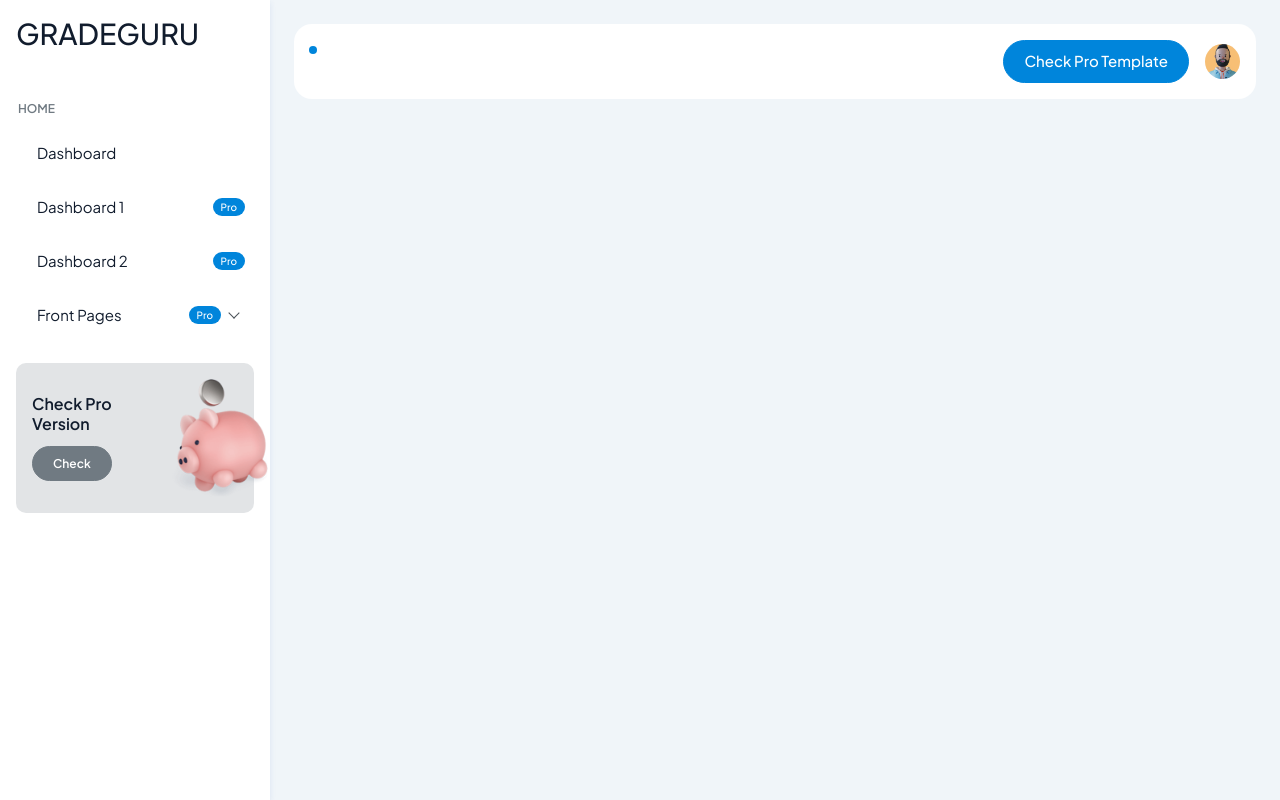
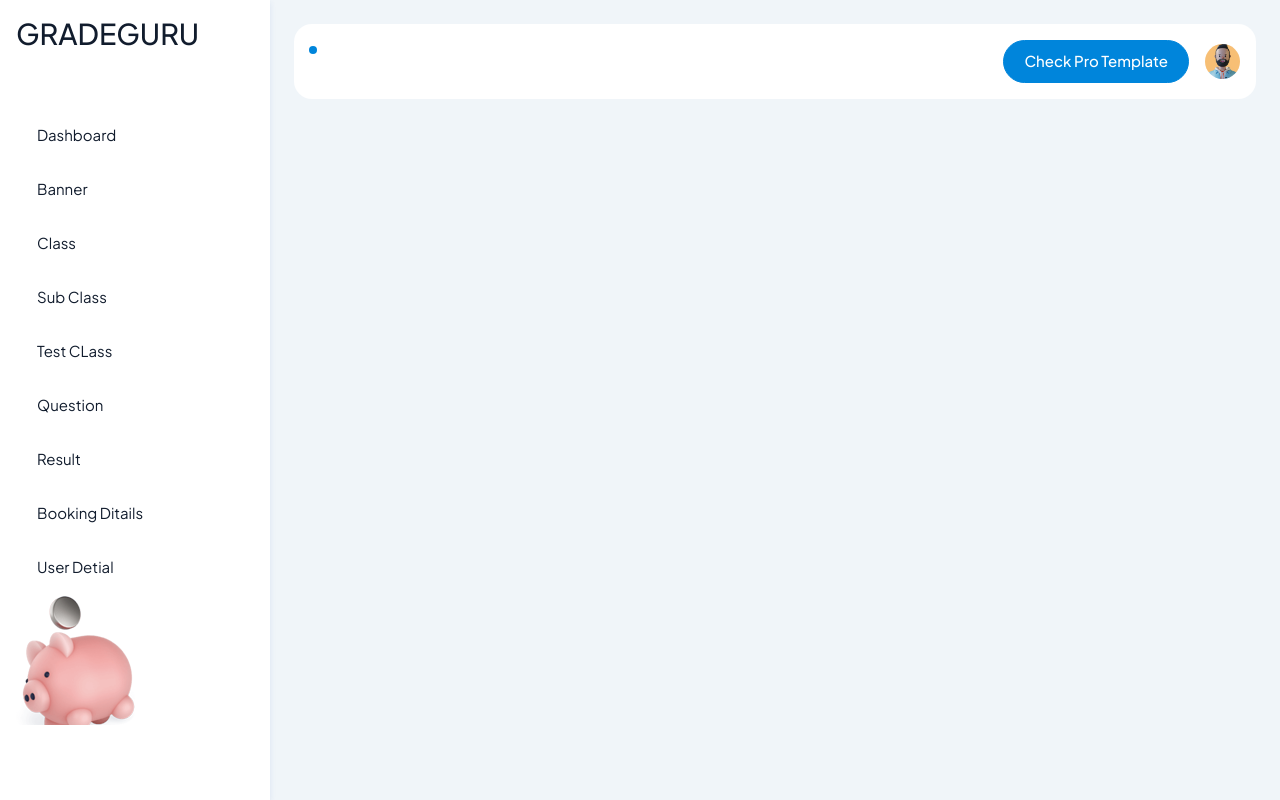
Before and after one commit to kesha2302/GradeGuru, a Laravel app: template resources/views/AdminPanel/Layouts/header.blade.php in a window 1280 px wide. Run offline with Laravel 12, Linux system fonts and the light colour scheme; the template is opened without the code that fills it, so the values that code supplies are empty.

Commit message:
side bar change in admin

```diff
--- a/resources/views/AdminPanel/Layouts/header.blade.php
+++ b/resources/views/AdminPanel/Layouts/header.blade.php
@@ -4,7 +4,7 @@
 <head>
   <meta charset="utf-8">
   <meta name="viewport" content="width=device-width, initial-scale=1">
-  <title>Spike Free Bootstrap Admin Template by WrapPixel</title>
+  <title>GradeGuru</title>
   <link rel="shortcut icon" type="image/png" href="{{ asset('AdminPanel/assets/images/logos/favicon.png')}}" />
   <link rel="stylesheet" href="{{ asset('AdminPanel/assets/css/styles.min.css')}}" />
 </head>
@@ -32,10 +32,10 @@
           <ul id="sidebarnav">
             <li class="nav-small-cap">
               <iconify-icon icon="solar:menu-dots-linear" class="nav-small-cap-icon fs-4"></iconify-icon>
-              <span class="hide-menu">Home</span>
+              {{-- <span class="hide-menu">Home</span> --}}
             </li>
             <li class="sidebar-item">
-              <a class="sidebar-link primary-hover-bg" href="./index.html" aria-expanded="false">
+              <a class="sidebar-link primary-hover-bg" href="" aria-expanded="false">
                 <iconify-icon icon="solar:atom-line-duotone"></iconify-icon>
                 <span class="hide-menu">Dashboard</span>
               </a>
@@ -45,39 +45,123 @@
             <!-- ---------------------------------- -->
             <li class="sidebar-item">
               <a class="sidebar-link primary-hover-bg justify-content-between" target="_blank"
-                href="https://bootstrapdemos.wrappixel.com/spike/dist/main/index.html" aria-expanded="false">
+                href="" aria-expanded="false">
                 <div class="d-flex align-items-center gap-6">
                   <span class="d-flex">
                     <iconify-icon icon="solar:screencast-2-line-duotone" class=""></iconify-icon>
                   </span>
-                  <span class="hide-menu">Dashboard 1</span>
+                  <span class="hide-menu">Banner</span>
                 </div>
-                <span class="hide-menu badge text-bg-primary fs-1 py-1 px-2 rounded-pill">Pro</span>
+                <span class="hide-menu badge text-bg-primary fs-1 py-1 px-2 rounded-pill"></span>
               </a>
             </li>
             <li class="sidebar-item">
               <a class="sidebar-link primary-hover-bg justify-content-between" target="_blank"
-                href="https://bootstrapdemos.wrappixel.com/spike/dist/main/index2.html" aria-expanded="false">
+                href="" aria-expanded="false">
                 <div class="d-flex align-items-center gap-6">
                   <span class="d-flex">
                     <iconify-icon icon="solar:chart-line-duotone" class=""></iconify-icon>
                   </span>
-                  <span class="hide-menu">Dashboard 2</span>
+                  <span class="hide-menu">Class</span>
                 </div>
-                <span class="hide-menu badge text-bg-primary fs-1 py-1 px-2 rounded-pill">Pro</span>
+                <span class="hide-menu badge text-bg-primary fs-1 py-1 px-2 rounded-pill"></span>
               </a>
             </li>
+
+              <li class="sidebar-item">
+              <a class="sidebar-link primary-hover-bg justify-content-between" target="_blank"
+                href="" aria-expanded="false">
+                <div class="d-flex align-items-center gap-6">
+                  <span class="d-flex">
+                    <iconify-icon icon="solar:chart-line-duotone" class=""></iconify-icon>
+                  </span>
+                  <span class="hide-menu">Sub Class</span>
+                </div>
+                <span class="hide-menu badge text-bg-primary fs-1 py-1 px-2 rounded-pill"></span>
+              </a>
+            </li>
+
+
+              <li class="sidebar-item">
+              <a class="sidebar-link primary-hover-bg justify-content-between" target="_blank"
+                href="" aria-expanded="false">
+                <div class="d-flex align-items-center gap-6">
+                  <span class="d-flex">
+                    <iconify-icon icon="solar:chart-line-duotone" class=""></iconify-icon>
+                  </span>
+                  <span class="hide-menu">Test CLass</span>
+                </div>
+                <span class="hide-menu badge text-bg-primary fs-1 py-1 px-2 rounded-pill"></span>
+              </a>
+            </li>
+
+              <li class="sidebar-item">
+              <a class="sidebar-link primary-hover-bg justify-content-between" target="_blank"
+                href="" aria-expanded="false">
+                <div class="d-flex align-items-center gap-6">
+                  <span class="d-flex">
+                    <iconify-icon icon="solar:chart-line-duotone" class=""></iconify-icon>
+                  </span>
+                  <span class="hide-menu">Question</span>
+                </div>
+                <span class="hide-menu badge text-bg-primary fs-1 py-1 px-2 rounded-pill"></span>
+              </a>
+            </li>
+
+              <li class="sidebar-item">
+              <a class="sidebar-link primary-hover-bg justify-content-between" target="_blank"
+                href="" aria-expanded="false">
+                <div class="d-flex align-items-center gap-6">
+                  <span class="d-flex">
+                    <iconify-icon icon="solar:chart-line-duotone" class=""></iconify-icon>
+                  </span>
+                  <span class="hide-menu">Result</span>
+                </div>
+                <span class="hide-menu badge text-bg-primary fs-1 py-1 px-2 rounded-pill"></span>
+              </a>
+            </li>
+
+              <li class="sidebar-item">
+              <a class="sidebar-link primary-hover-bg justify-content-between" target="_blank"
+                href="" aria-expanded="false">
+                <div class="d-flex align-items-center gap-6">
+                  <span class="d-flex">
+                    <iconify-icon icon="solar:chart-line-duotone" class=""></iconify-icon>
+                  </span>
+                  <span class="hide-menu">Booking Ditails</span>
+                </div>
+                <span class="hide-menu badge text-bg-primary fs-1 py-1 px-2 rounded-pill"></span>
+              </a>
+            </li>
+
+              <li class="sidebar-item">
+              <a class="sidebar-link primary-hover-bg justify-content-between" target="_blank"
+                href="com/spike/dist/main/index2.html" aria-expanded="false">
+                <div class="d-flex align-items-center gap-6">
+                  <span class="d-flex">
+                    <iconify-icon icon="solar:chart-line-duotone" class=""></iconify-icon>
+                  </span>
+                  <span class="hide-menu">User Detial</span>
+                </div>
+                <span class="hide-menu badge text-bg-primary fs-1 py-1 px-2 rounded-pill"></span>
+              </a>
+            </li>
+
+
+
+
+
             <li class="sidebar-item">
-              <a class="sidebar-link primary-hover-bg justify-content-between has-arrow" href="javascript:void(0)"
+              {{-- <a class="sidebar-link primary-hover-bg justify-content-between has-arrow" href="javascript:void(0)"
                 aria-expanded="false">
                 <div class="d-flex align-items-center gap-6">
                   <span class="d-flex">
                     <iconify-icon icon="solar:home-angle-line-duotone"></iconify-icon>
                   </span>
-                  <span class="hide-menu">Front Pages</span>
+                  <span class="hide-menu">SubClass</span>
                 </div>
                 <span class="hide-menu badge text-bg-primary fs-1 py-1 px-2 rounded-pill me-4">Pro</span>
-              </a>
+              </a> --}}
               <ul aria-expanded="false" class="collapse first-level">
                 <li class="sidebar-item">
                   <a class="sidebar-link primary-hover-bg justify-content-between" target="_blank"
@@ -168,11 +252,11 @@
 
             </ul>
           <div
-            class="unlimited-access d-flex align-items-center hide-menu bg-secondary-subtle position-relative mb-7 mt-4 p-3 rounded-3">
+            class=>
             <div class="flex-shrink-0">
-              <h6 class="fw-semibold fs-4 mb-6 text-dark w-75 lh-sm">Check Pro Version</h6>
+              {{-- <h6 class="fw-semibold fs-4 mb-6 text-dark w-75 lh-sm">Check Pro Version</h6>
               <a href="https://www.wrappixel.com/templates/spike-bootstrap-admin-dashboard/?ref=376" target="_blank"
-                class="btn btn-secondary fs-2 fw-semibold lh-sm">Check</a>
+                class="btn btn-secondary fs-2 fw-semibold lh-sm">Check</a> --}}
             </div>
             <div class="unlimited-access-img">
               <img src="../assets/images/backgrounds/sidebar-buynow-bg.png" alt="" class="img-fluid">
```
Also changed, not shown: 1 other file.
